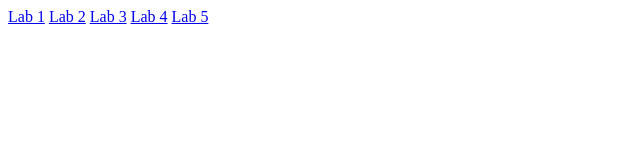
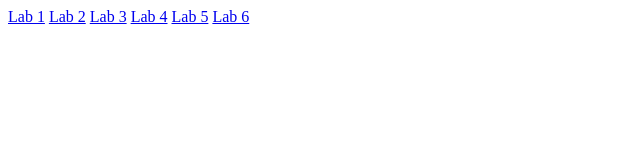
Before and after one commit to maddyvng/NewLabRepo, a plain HTML site: page index.html in a window 1280 px wide. Shown: the full height of the page, 0-640 px from the left. Drawn offline with Linux system fonts and the light colour scheme.

Commit message:
Update index.html

```diff
--- a/index.html
+++ b/index.html
@@ -5,3 +5,4 @@
 <a href = "madelein-lab3/index.html">Lab 3</a>
 <a href = "madelein-lab4/index.html">Lab 4</a>
 <a href = "madelein-lab5/index.html">Lab 5</a>
+<a href = "madelein-lab6/index.html">Lab 6</a>
```
